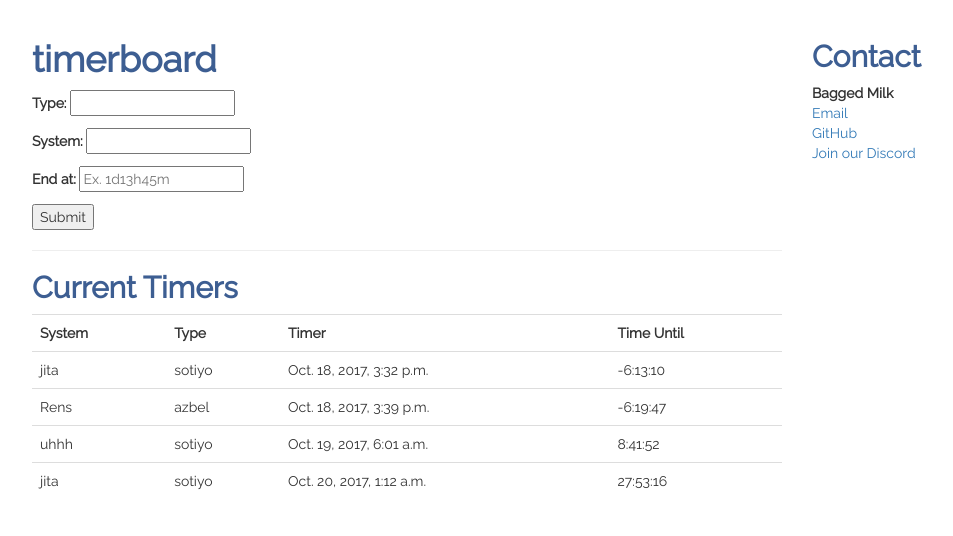
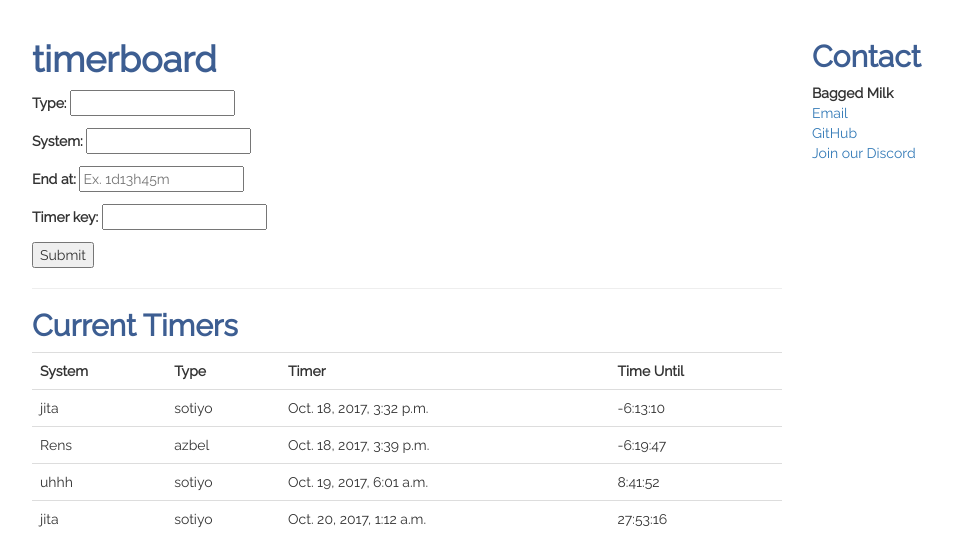
Before and after one commit to CodyPollard/baggedmilk_django, a Django app: page /timerboard/ in a window 1280 px wide. Shown: the part 51-587 px from the top of the page, without its empty margins (38-991 px from the left). Run offline with Django 3.2, Linux system fonts and the light colour scheme; data comes from the database, SQL or seed files in the repository; both versions use the stored data as it was after the commit; some libraries are stand-ins or nearby versions.

Commit message:
Added key validation to timers

```diff
--- a/milk/forms.py
+++ b/milk/forms.py
@@ -1,10 +1,11 @@
 from django import forms
-from django.forms import Select, TextInput
-
 from .models import Timer
+from baggedmilk_django.secret import TIMERBOARD_KEY
 
 
 class TimerForm(forms.ModelForm):
+    timer_key = forms.CharField(max_length=20)
+
     class Meta:
         model = Timer
         fields = ('type', 'system', 'end_at')
@@ -23,3 +24,12 @@ class TimerForm(forms.ModelForm):
         if 'm' not in end_at:
             raise forms.ValidationError('Please add a minute to your timer. Ex: 1d12h0m')
         return end_at
+
+    def clean_timer_key(self):
+        timer_key = self.cleaned_data.get('timer_key')
+        print(timer_key)
+        print(TIMERBOARD_KEY)
+        if timer_key != TIMERBOARD_KEY:
+            raise forms.ValidationError('Please enter the correct key.')
+
+        return timer_key
--- a/milk/templates/milk/base.html
+++ b/milk/templates/milk/base.html
@@ -7,7 +7,7 @@
     <link rel="stylesheet" href="//maxcdn.bootstrapcdn.com/bootstrap/3.2.0/css/bootstrap-theme.min.css">
     <link rel="stylesheet" href="{% static 'css/milk.css' %}">
     <link href="https://fonts.googleapis.com/css?family=Raleway" rel="stylesheet">
-    <link rel="shortcut icon" type="image/png" href="{{STATIC_URL}}/favicon.ico"/>
+    <link rel="shortcut icon" type="img/ico" href="{% static 'favicon.ico' %}"/>
   </head>
 
   <body>
--- a/milk/views.py
+++ b/milk/views.py
@@ -1,9 +1,8 @@
 from datetime import timedelta, datetime
-from django.http import HttpResponse
 from django.shortcuts import render
-from django.template import loader
 from .forms import TimerForm
 from .models import Timer
+from baggedmilk_django.secret import TIMERBOARD_KEY
 import re
 
 # Create your views here.
```
Also changed, not shown: milk/static/browserconfig.xml (deleted, +0 -9 lines), db.sqlite3, milk/static/android-chrome-192x192.png (deleted), milk/static/android-chrome-256x256.png (deleted), milk/static/apple-touch-icon.png (deleted), milk/static/favicon-16x16.png (deleted), milk/static/favicon-32x32.png (deleted), milk/static/favicon.ico, milk/static/manifest.json (deleted), milk/static/mstile-150x150.png (deleted), milk/static/safari-pinned-tab.svg (deleted).
